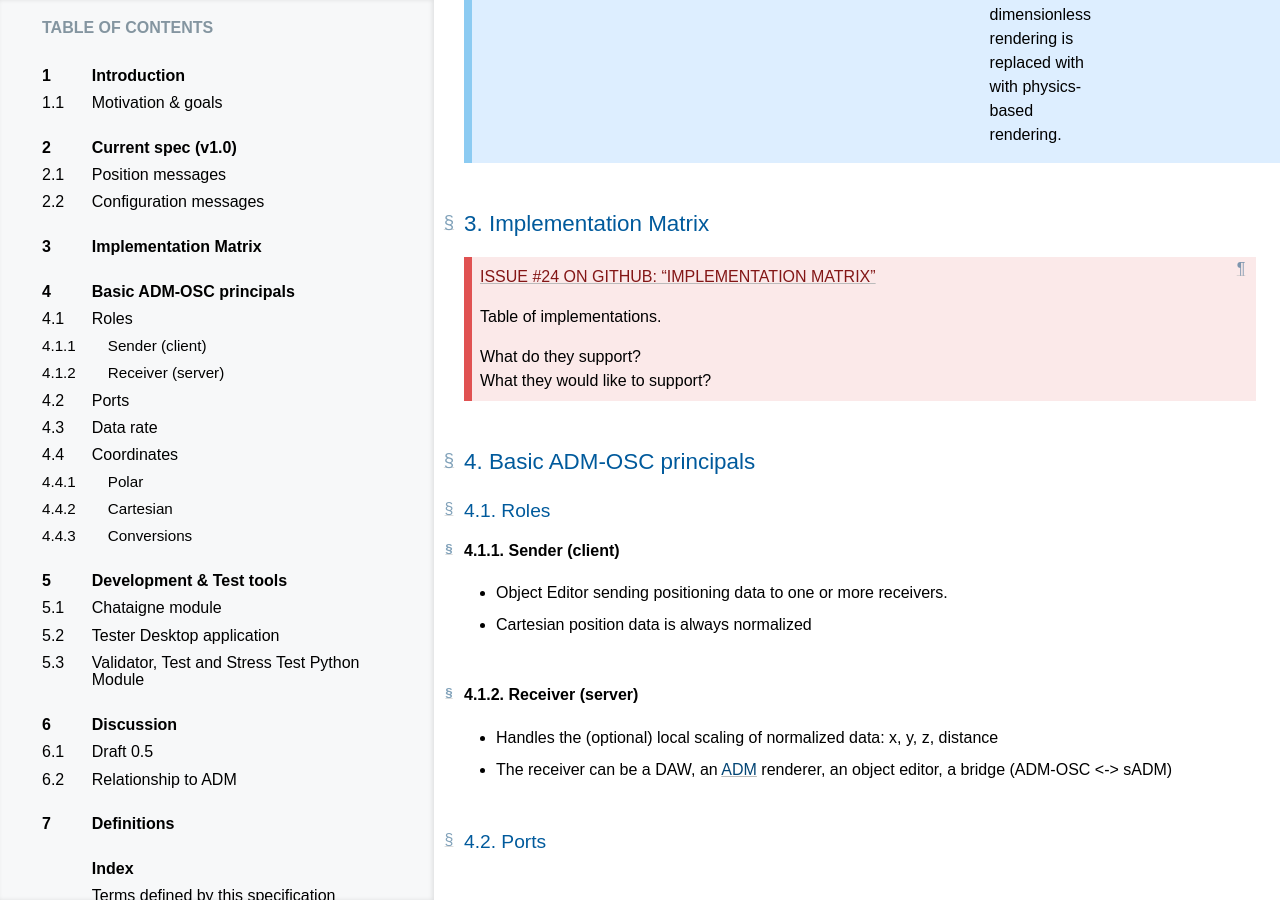
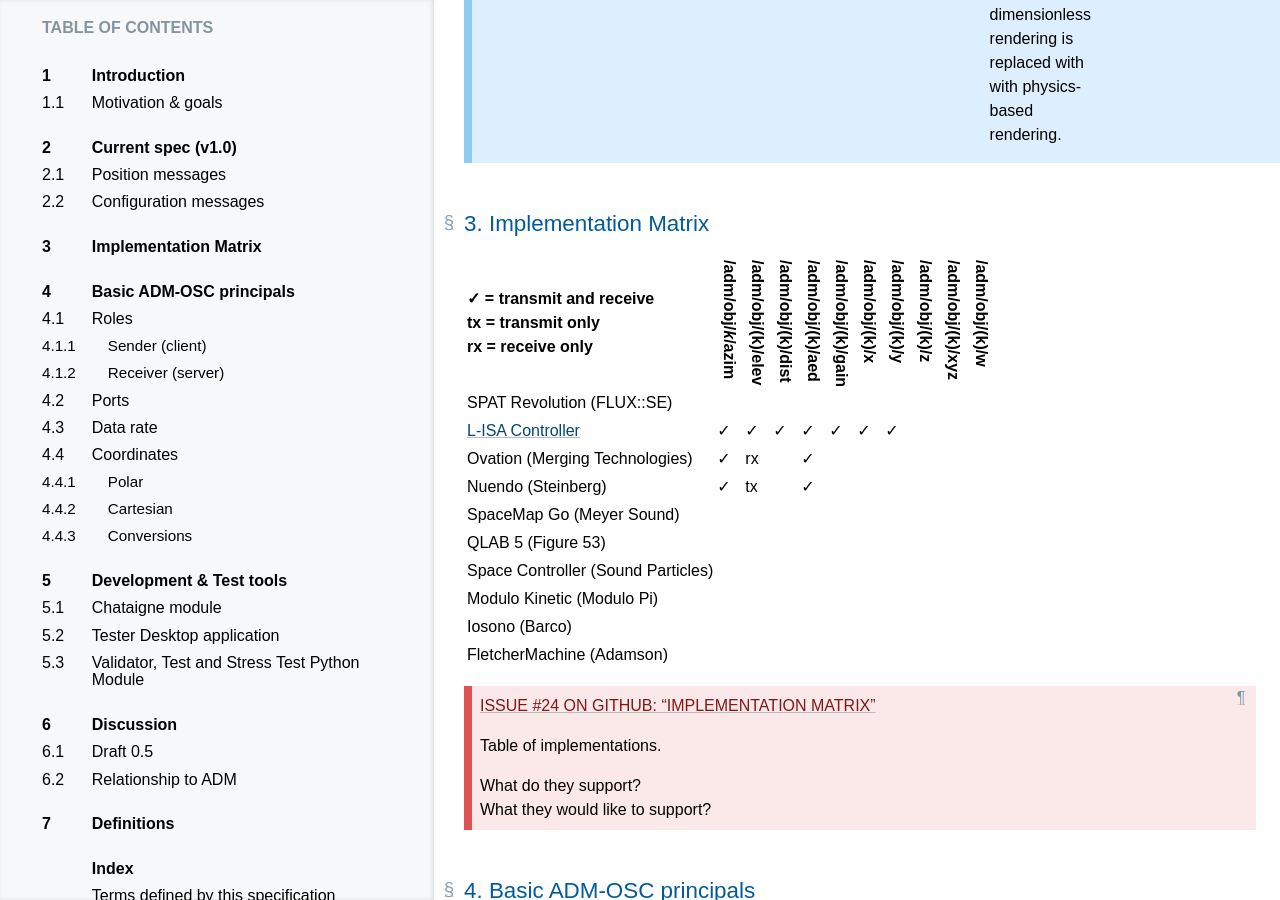
Before and after one commit to immersive-audio-live/ADM-OSC, a Jekyll site: the page testBs/index.html, which Jekyll copies as it is, in a window 1280 px wide and 900 px high, scrolled down 2966 px. Built offline with Jekyll 4.4.1, drawn with Linux system fonts in a browser that asks for light colours.

Commit message:
matrix (empty)
SHA: 51890004f3935366f86a7a30d590feba19514294
Reason: push, by mzed

Co-authored-by: github-actions[bot] <41898282+github-actions[bot]@users.noreply.github.com>

```diff
--- a/testBs/index.html
+++ b/testBs/index.html
@@ -1490,7 +1490,7 @@
 </style>
   <meta content="Bikeshed version 82ce88815, updated Thu Sep 7 16:33:55 2023 -0700" name="generator">
   <link href="https://immersive-audio-live.github.io/ADM-OSC/" rel="canonical">
-  <meta content="4dbd7c41e8c7c4a25f43ca01fb5adfbd8ffceb85" name="document-revision">
+  <meta content="51890004f3935366f86a7a30d590feba19514294" name="document-revision">
 <style>/* Boilerplate: style-autolinks */
 .css.css, .property.property, .descriptor.descriptor {
     color: var(--a-normal-text);
@@ -2317,6 +2317,142 @@
       <td>/adm/config/obj/1/dRef 0.2
    </table>
    <h2 class="heading settled" data-level="3" id="implementation"><span class="secno">3. </span><span class="content">Implementation Matrix</span><a class="self-link" href="#implementation"></a></h2>
+   <table>
+    <tbody>
+     <tr>
+      <th>✓ = transmit and receive<br> tx = transmit only<br> rx = receive only
+      <th style="writing-mode:vertical-lr;">/adm/obj/<var>k</var>/azim
+      <th style="writing-mode:vertical-lr;">/adm/obj/(k)/elev
+      <th style="writing-mode:vertical-lr;">/adm/obj/(k)/dist
+      <th style="writing-mode:vertical-lr;">/adm/obj/(k)/aed
+      <th style="writing-mode:vertical-lr;">/adm/obj/(k)/gain
+      <th style="writing-mode:vertical-lr;">/adm/obj/(k)/x
+      <th style="writing-mode:vertical-lr;">/adm/obj/(k)/y
+      <th style="writing-mode:vertical-lr;">/adm/obj/(k)/z
+      <th style="writing-mode:vertical-lr;">/adm/obj/(k)/xyz
+      <th style="writing-mode:vertical-lr;">/adm/obj/(k)/w
+     <tr>
+      <td>SPAT Revolution (FLUX::SE)
+      <td>
+      <td>
+      <td>
+      <td>
+      <td>
+      <td>
+      <td>
+      <td>
+      <td>
+      <td>
+     <tr>
+      <td><a href="https://l-isa.l-acoustics.com/">L-ISA Controller</a>
+      <td>✓
+      <td>✓
+      <td>✓
+      <td>✓
+      <td>✓
+      <td>✓
+      <td>✓
+      <td>
+      <td>
+      <td>
+     <tr>
+      <td>Ovation (Merging Technologies)
+      <td>✓
+      <td>rx
+      <td>
+      <td>✓
+      <td>
+      <td>
+      <td>
+      <td>
+      <td>
+      <td>
+     <tr>
+      <td>Nuendo (Steinberg)
+      <td>✓
+      <td>tx
+      <td>
+      <td>✓
+      <td>
+      <td>
+      <td>
+      <td>
+      <td>
+      <td>
+      <td>
+     <tr>
+      <td>SpaceMap Go (Meyer Sound)
+      <td>
+      <td>
+      <td>
+      <td>
+      <td>
+      <td>
+      <td>
+      <td>
+      <td>
+      <td>
+     <tr>
+      <td>QLAB 5 (Figure 53)
+      <td>
+      <td>
+      <td>
+      <td>
+      <td>
+      <td>
+      <td>
+      <td>
+      <td>
+      <td>
+     <tr>
+      <td>Space Controller (Sound Particles)
+      <td>
+      <td>
+      <td>
+      <td>
+      <td>
+      <td>
+      <td>
+      <td>
+      <td>
+      <td>
+     <tr>
+      <td>Modulo Kinetic (Modulo Pi)
+      <td>
+      <td>
+      <td>
+      <td>
+      <td>
+      <td>
+      <td>
+      <td>
+      <td>
+      <td>
+     <tr>
+      <td>Iosono (Barco)
+      <td>
+      <td>
+      <td>
+      <td>
+      <td>
+      <td>
+      <td>
+      <td>
+      <td>
+      <td>
+     <tr>
+      <td>FletcherMachine (Adamson)
+      <td>
+      <td>
+      <td>
+      <td>
+      <td>
+      <td>
+      <td>
+      <td>
+      <td>
+      <td>
+   </table>
    <div class="issue no-marker" id="issue-d41d8cd9">
     <a class="self-link" href="#issue-d41d8cd9"></a><a class="marker" href="https://github.com/immersive-audio-live/adm-osc/issues/24">Issue #24 on GitHub: “Implementation matrix”</a>
     <p dir="auto">Table of implementations.</p>
```
